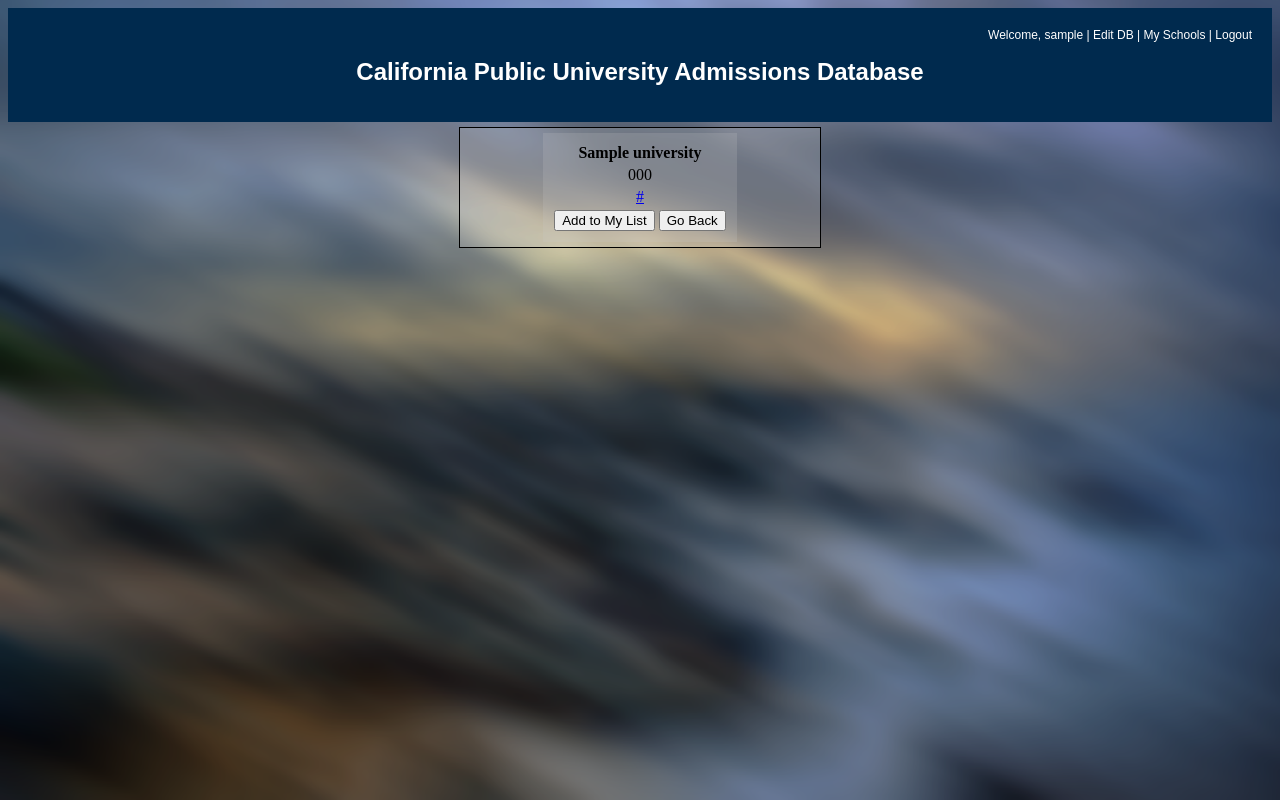
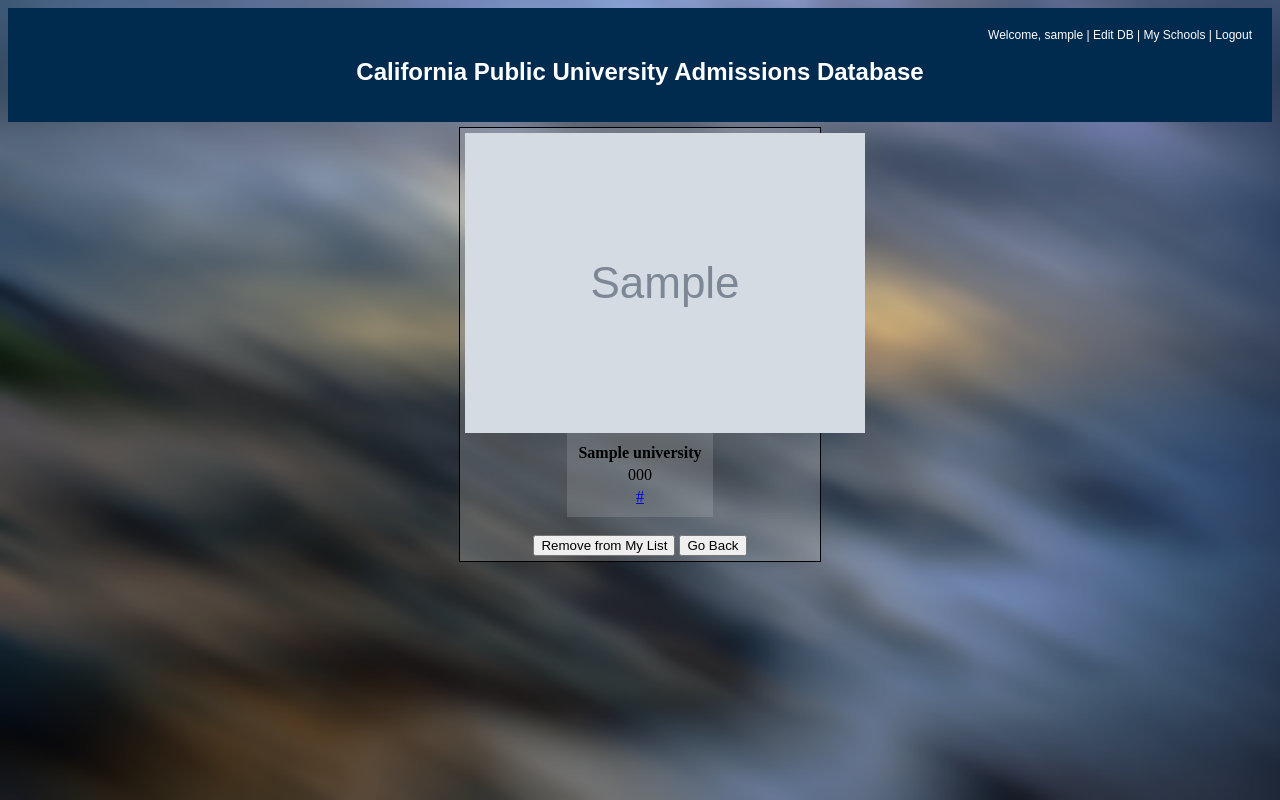
Before and after one commit to Cloud6Tech/cst336_team_assignment1, a PHP site: page /admissions.php?id=1 in a window 1280 px wide. Run offline with PHP 8.4, Linux system fonts and the light colour scheme; the visitor is signed in with stand-in values (Sample User, id 1); tables that the repository leaves empty or names only in its code hold one stand-in row (values such as "Sample post"); grey boxes marked "Sample" are stand-in pictures; data that the repository does not hold is empty.

Commit message:
added images

```diff
--- a/admissions.php
+++ b/admissions.php
@@ -10,7 +10,7 @@
 	function getAdmissionsInfo() {
 		global $dbConn;
 
-		$sql = "SELECT admissions_offices.phone, admissions_offices.website, public_universities.name
+		$sql = "SELECT admissions_offices.phone, admissions_offices.website, public_universities.name, public_universities.img
 				FROM admissions_offices
 				INNER JOIN public_universities
 				ON public_universities.public_university_id = admissions_offices.public_university_id
@@ -42,12 +42,15 @@
 				// Get university admissions info
 				$univInfo = getAdmissionsInfo();
 			?>
+			<img src="./images/<?= $univInfo['img'] ?>" style="float:left">
+			<br>
 			<table class="admissionsInfo">
 				<tr><th><?= htmlentities($univInfo['name']) ?></th></tr>
 				<tr><td><?= $univInfo['phone'] ?></td></tr>
 				<tr><td><a href='<?= $univInfo['website'] ?>'><?= $univInfo['website'] ?></a></td></tr>
-				<tr><td>
-					<form method='post' action='updateList.php'>
+			</table>
+			<br>
+			<form method='post' action='updateList.php' style="display: inline">
 						<input type="hidden" name="redirect" value="admissions.php?id=<?=$_GET['id']?>">
 						<input type="hidden" name="univId" value=<?=$_GET['id']?>>
 						<?php
@@ -60,11 +63,9 @@
 							}
 					?>
 					</form>
-					<form action="findSchool.php">
-						<input type="submit" value="Go Back" >
+					<form action="findSchool.php" style="display: inline;">
+						<input type="submit" value="Go Back">
 					</form>
-				</td></tr>
-			</table>
 
 		</div>
 
```
